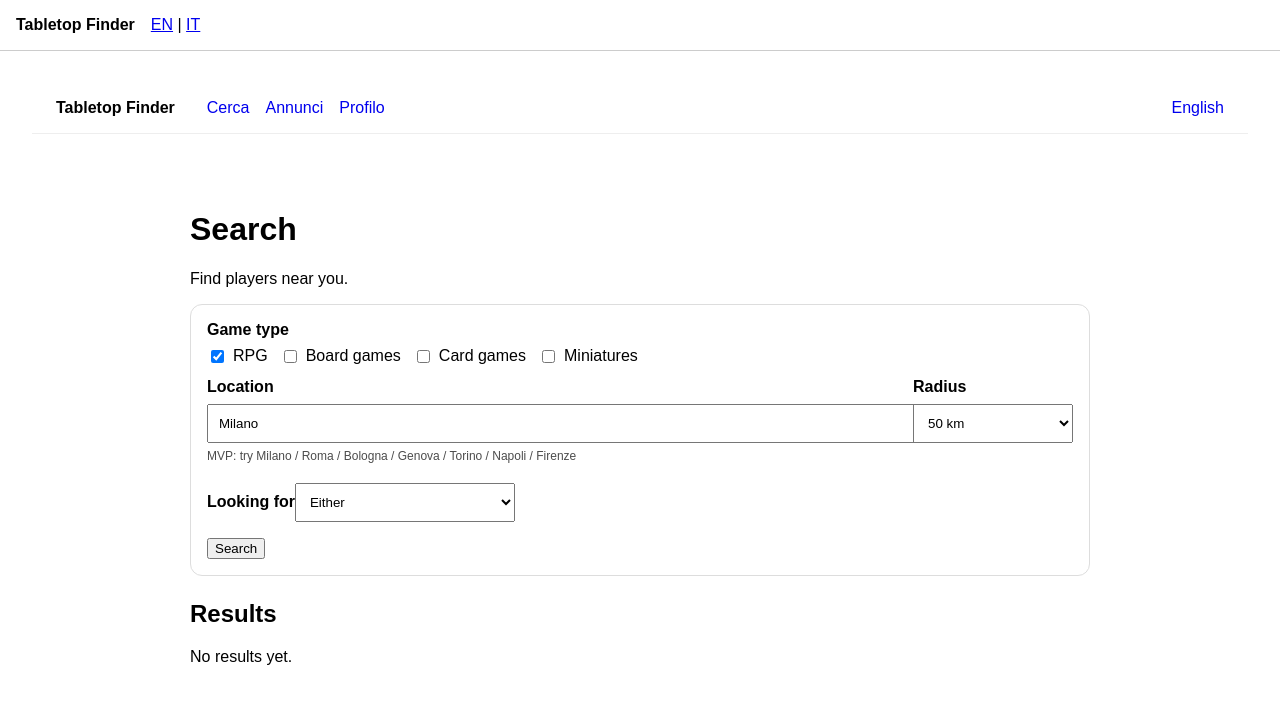
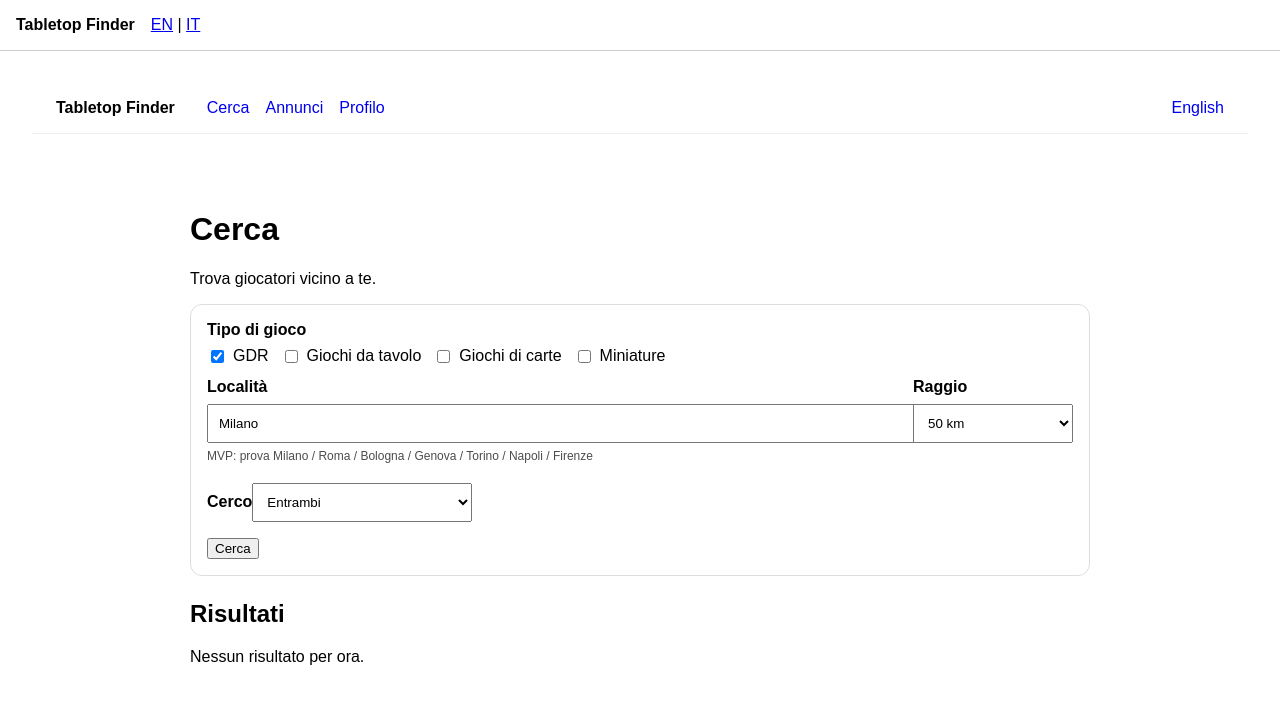
Before and after one commit to antarexx/tabletop-finder, a Next.js app: page /it/search in a window 1280 px wide. Shown: the top 704 px of the page. Built offline with nearby package versions, Linux system fonts and the light colour scheme.

Commit message:
Update page.tsx

```diff
--- a/app/it/search/page.tsx
+++ b/app/it/search/page.tsx
@@ -17,7 +17,14 @@ type Result = {
   distance_km: number;
 };
 
-export default function SearchPageEN() {
+function formatKm(km: number) {
+  if (!Number.isFinite(km)) return "—";
+  if (km < 1) return "< 1 km";
+  if (km < 10) return `${km.toFixed(1)} km`;
+  return `${Math.round(km)} km`;
+}
+
+export default function SearchPageIT() {
   const [locationText, setLocationText] = useState("Milano");
   const [radiusKm, setRadiusKm] = useState(50);
   const [lookingFor, setLookingFor] = useState<LookingFor>("either");
@@ -28,10 +35,10 @@ export default function SearchPageEN() {
 
   const gameOptions: { key: GameKey; label: string }[] = useMemo(
     () => [
-      { key: "RPG", label: "RPG" },
-      { key: "BOARD", label: "Board games" },
-      { key: "CARDS", label: "Card games" },
-      { key: "MINI", label: "Miniatures" },
+      { key: "RPG", label: "GDR" },
+      { key: "BOARD", label: "Giochi da tavolo" },
+      { key: "CARDS", label: "Giochi di carte" },
+      { key: "MINI", label: "Miniature" },
     ],
     []
   );
@@ -53,11 +60,11 @@ export default function SearchPageEN() {
       });
 
       const json = await res.json();
-      if (!json.ok) throw new Error(json.error || "Search failed");
+      if (!json.ok) throw new Error(json.error || "Ricerca fallita");
 
       setResults(json.results as Result[]);
     } catch (e: any) {
-      setError(e?.message ?? "Error");
+      setError(e?.message ?? "Errore");
     } finally {
       setLoading(false);
     }
@@ -65,12 +72,12 @@ export default function SearchPageEN() {
 
   return (
     <main style={{ maxWidth: 900, margin: "0 auto", padding: 24 }}>
-      <h1>Search</h1>
-      <p>Find players near you.</p>
+      <h1>Cerca</h1>
+      <p>Trova giocatori vicino a te.</p>
 
       <div style={{ border: "1px solid #ddd", padding: 16, borderRadius: 12 }}>
         <div style={{ marginBottom: 12 }}>
-          <strong>Game type</strong>
+          <strong>Tipo di gioco</strong>
           <div style={{ display: "flex", gap: 12, flexWrap: "wrap", marginTop: 8 }}>
             {gameOptions.map((opt) => (
               <label key={opt.key} style={{ display: "flex", gap: 6, alignItems: "center" }}>
@@ -83,25 +90,25 @@ export default function SearchPageEN() {
               </label>
             ))}
           </div>
-          {games.length === 0 && <div style={{ color: "crimson" }}>Select at least one.</div>}
+          {games.length === 0 && <div style={{ color: "crimson" }}>Seleziona almeno uno.</div>}
         </div>
 
         <div style={{ display: "grid", gap: 12, gridTemplateColumns: "1fr 160px" }}>
           <div>
-            <strong>Location</strong>
+            <strong>Località</strong>
             <input
               value={locationText}
               onChange={(e) => setLocationText(e.target.value)}
-              placeholder="City, ZIP code, or area"
+              placeholder="Città, CAP o zona"
               style={{ width: "100%", padding: 10, marginTop: 8 }}
             />
             <div style={{ fontSize: 12, opacity: 0.7, marginTop: 6 }}>
-              MVP: try Milano / Roma / Bologna / Genova / Torino / Napoli / Firenze
+              MVP: prova Milano / Roma / Bologna / Genova / Torino / Napoli / Firenze
             </div>
           </div>
 
           <div>
-            <strong>Radius</strong>
+            <strong>Raggio</strong>
             <select
               value={radiusKm}
               onChange={(e) => setRadiusKm(Number(e.target.value))}
@@ -117,39 +124,39 @@ export default function SearchPageEN() {
         </div>
 
         <div style={{ marginTop: 12 }}>
-          <strong>Looking for</strong>
+          <strong>Cerco</strong>
           <select
             value={lookingFor}
             onChange={(e) => setLookingFor(e.target.value as LookingFor)}
             style={{ width: 220, padding: 10, marginTop: 8 }}
           >
-            <option value="either">Either</option>
-            <option value="players">Players</option>
-            <option value="groups">Groups</option>
+            <option value="either">Entrambi</option>
+            <option value="players">Giocatori</option>
+            <option value="groups">Gruppi</option>
           </select>
         </div>
 
         <div style={{ marginTop: 16, display: "flex", gap: 12, alignItems: "center" }}>
           <button onClick={onSearch} disabled={loading || games.length === 0}>
-            {loading ? "Searching..." : "Search"}
+            {loading ? "Ricerca..." : "Cerca"}
           </button>
           {error && <span style={{ color: "crimson" }}>{error}</span>}
         </div>
       </div>
 
       <section style={{ marginTop: 24 }}>
-        <h2>Results</h2>
-        {results.length === 0 && !loading && <p>No results yet.</p>}
+        <h2>Risultati</h2>
+        {results.length === 0 && !loading && <p>Nessun risultato per ora.</p>}
         <ul style={{ padding: 0, listStyle: "none", display: "grid", gap: 12 }}>
           {results.map((r) => (
             <li key={r.id} style={{ border: "1px solid #eee", padding: 14, borderRadius: 12 }}>
               <div style={{ display: "flex", justifyContent: "space-between", gap: 12 }}>
                 <strong>{r.title}</strong>
-                <span>{r.distance_km} km</span>
+                <span>{formatKm(r.distance_km)}</span>
               </div>
               <div style={{ fontSize: 12, opacity: 0.8, marginTop: 4 }}>
                 {r.game_type} • {r.kind} • {r.city ?? "—"}
-                {r.is_public_place ? " • Public place" : " • Approx. area"}
+                {r.is_public_place ? " • Luogo pubblico" : " • Zona approssimata"}
               </div>
               {r.description && <p style={{ marginTop: 8 }}>{r.description}</p>}
             </li>
```
